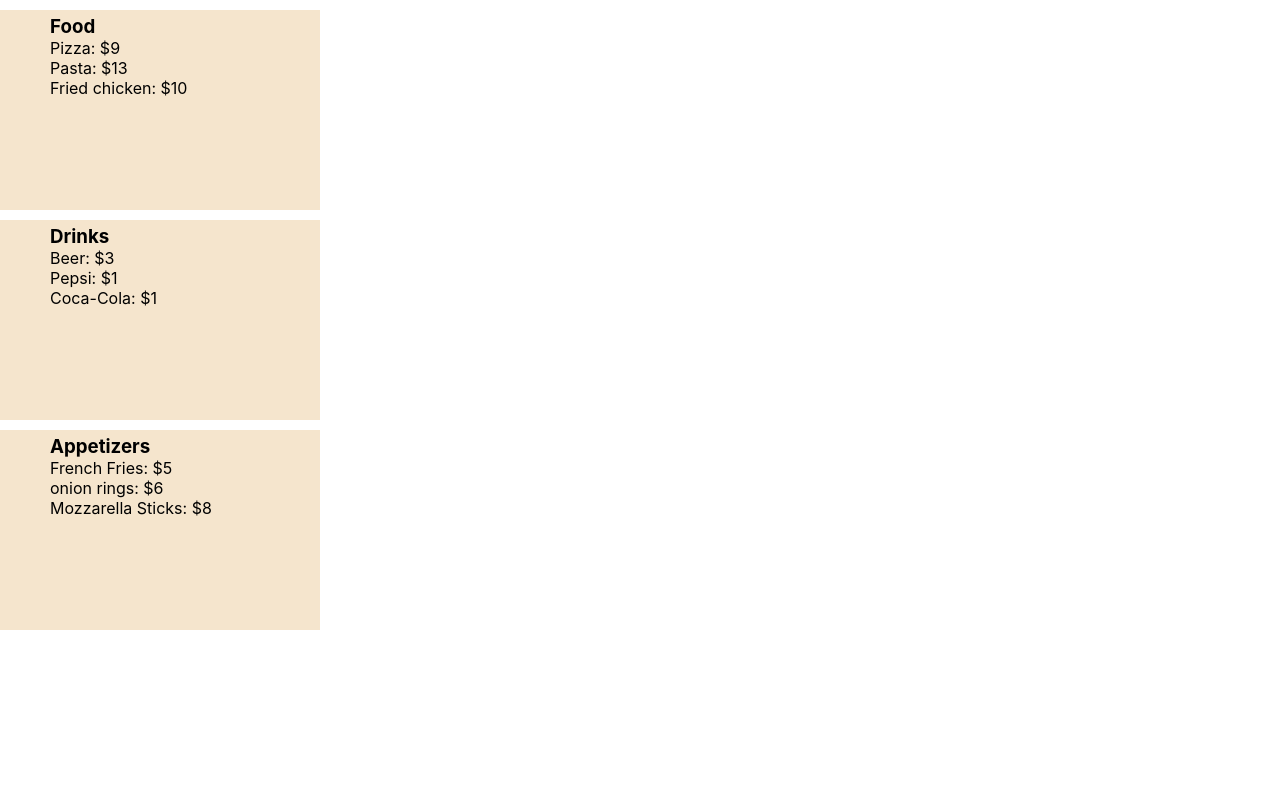
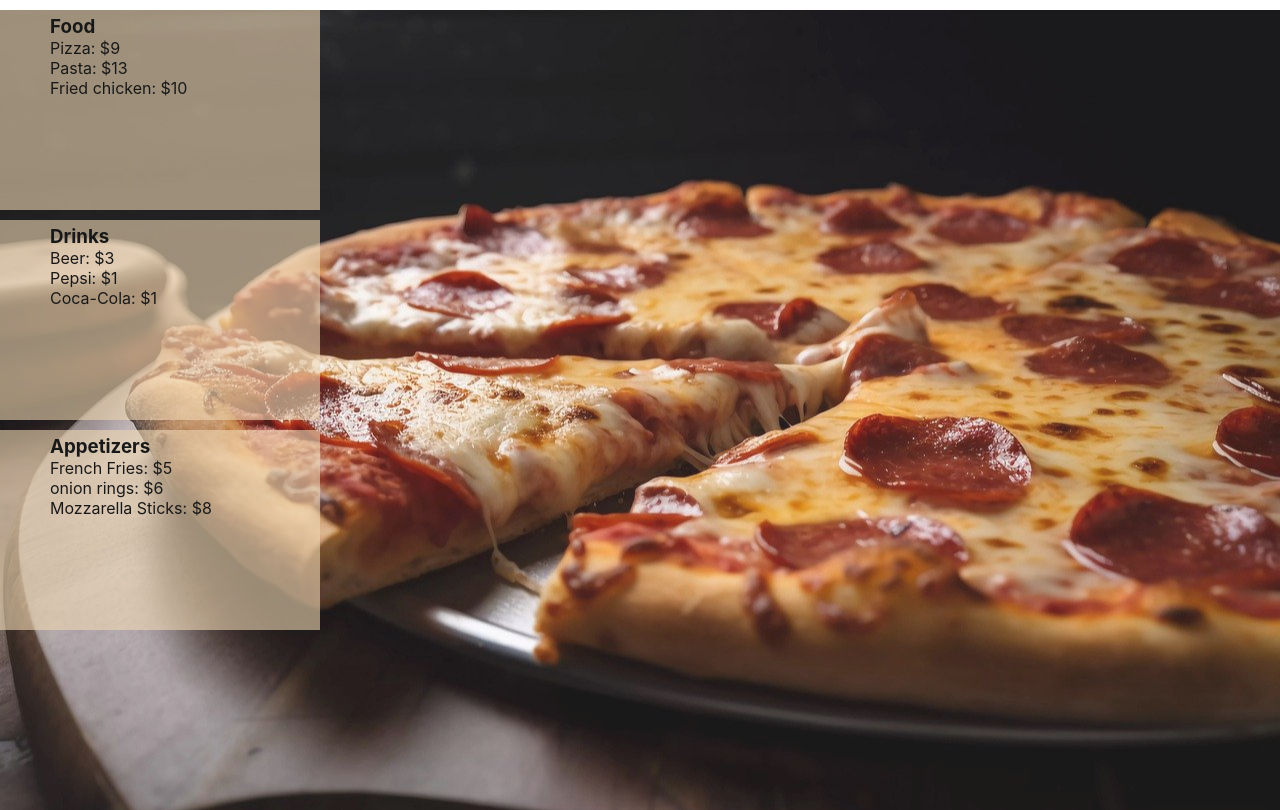
Before and after one commit to zahraRostami1999/menu-app, a React (Create React App) app: page / in a window 1280 px wide. Built offline with nearby package versions, Linux system fonts and the light colour scheme.

Commit message:
edit MenuPage: import background image and set inline style for background image div

```diff
--- a/src/pages/menu/MenuPage.jsx
+++ b/src/pages/menu/MenuPage.jsx
@@ -1,28 +1,42 @@
 import styles from "./MenuPage.module.css";
 import List from "../../components/list/List.jsx";
+import background from "../../assets/back2.jpg";
 
 function MenuPage() {
   const foods = [
     { id: 1, name: "Pizza", amount: 0, price: "$9" },
     { id: 2, name: "Pasta", amount: 0, price: "$13" },
-    { id: 3, name: "Fried chicken", amount: 0, price: "$10" }
+    { id: 3, name: "Fried chicken", amount: 0, price: "$10" },
   ];
   const drinks = [
     { id: 1, name: "Beer", amount: 0, price: "$3" },
     { id: 2, name: "Pepsi", amount: 0, price: "$1" },
-    { id: 3, name: "Coca-Cola", amount: 0, price: "$1" }
+    { id: 3, name: "Coca-Cola", amount: 0, price: "$1" },
   ];
-  const appetizers  = [
+  const appetizers = [
     { id: 1, name: "French Fries", amount: 0, price: "$5" },
     { id: 2, name: "onion rings", amount: 0, price: "$6" },
-    { id: 3, name: "Mozzarella Sticks", amount: 0, price: "$8" }
+    { id: 3, name: "Mozzarella Sticks", amount: 0, price: "$8" },
   ];
+
+  const style = {
+    backgroundImage: `url(${background})`,
+    backgroundSize: "cover",
+    backgroundRepeat: "no-repeat",
+    backgroundPosition: "center",
+    height: "100vh",
+    opacity: "0.9"
+  };
 
   return (
     <>
-      {foods.length >0 && <List items={foods} category="Food" />}
-      {drinks.length >0 && <List items={drinks} category="Drinks" />}
-      {appetizers.length >0 && <List items={appetizers} category="Appetizers" />}
+      <div style={style}>
+        <div className={styles.list}>
+          {foods.length > 0 && <List items={foods} category="Food" />}
+          {drinks.length > 0 && <List items={drinks} category="Drinks" />}
+        {appetizers.length > 0 && <List items={appetizers} category="Appetizers" />}
+        </div>
+      </div>
     </>
   );
 }
```
